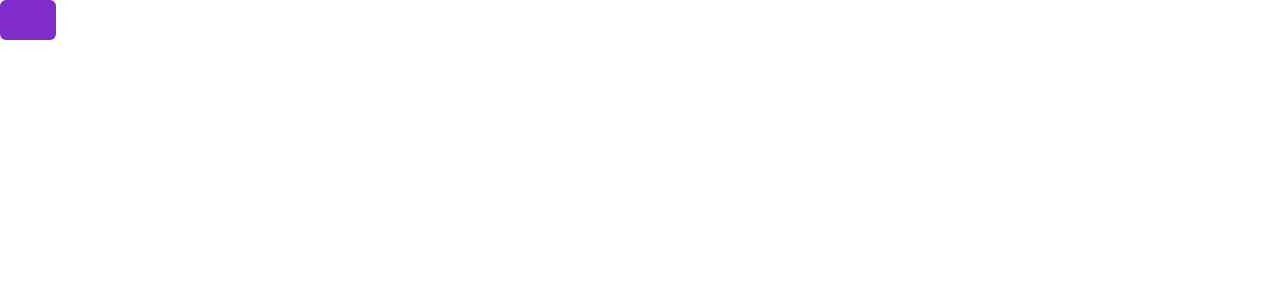
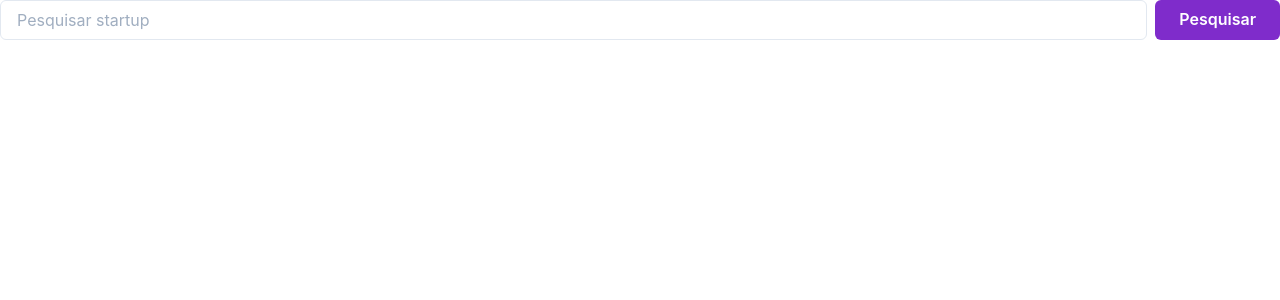
Before and after one commit to guigaribalde/totty-front, a Next.js app: page / in a window 1280 px wide. Shown: the top 300 px of the page. Built offline with nearby package versions, Linux system fonts and the light colour scheme.

Commit message:
feat: input and searchbar components done

```diff
--- /dev/null
+++ b/src/components/Input.tsx
@@ -0,0 +1,13 @@
+import React from 'react'
+import { Input as Inpt, InputProps } from '@chakra-ui/react'
+
+export const Input = (props: InputProps) => {
+  return (
+    <Inpt
+      {...props}
+      focusBorderColor="none"
+      _placeholder={{ color: 'gray.400' }}
+      bgColor="white"
+    />
+  )
+}
--- /dev/null
+++ b/src/components/SearchBar.tsx
@@ -0,0 +1,35 @@
+import { Flex } from '@chakra-ui/react'
+import {
+  ChangeEvent,
+  ChangeEventHandler,
+  MouseEvent,
+  MouseEventHandler,
+} from 'react'
+import { Button } from './Button'
+import { Input } from './Input'
+
+interface SearchBarProps {
+  onChange?: (
+    event: ChangeEvent<HTMLInputElement>
+  ) => ChangeEventHandler<HTMLInputElement>
+  onClick?: (
+    event: MouseEvent<HTMLButtonElement>
+  ) => MouseEventHandler<HTMLButtonElement>
+  value?: string
+}
+
+export const SearchBar = (props: SearchBarProps) => {
+  return (
+    <Flex direction="row">
+      <Input
+        type="text"
+        placeholder="Pesquisar startup"
+        value={props.value}
+        onChange={props.onChange}
+      />
+      <Button ml="2" onClick={props.onClick}>
+        Pesquisar
+      </Button>
+    </Flex>
+  )
+}
--- a/src/pages/index.tsx
+++ b/src/pages/index.tsx
@@ -1,7 +1,12 @@
+import { Box } from '@chakra-ui/react'
 import type { NextPage } from 'next'
-import { Button } from '../components/Button'
+import { SearchBar } from '../components/SearchBar'
 const Home: NextPage = () => {
-  return <Button />
+  return (
+    <Box>
+      <SearchBar />
+    </Box>
+  )
 }
 
 export default Home
```
